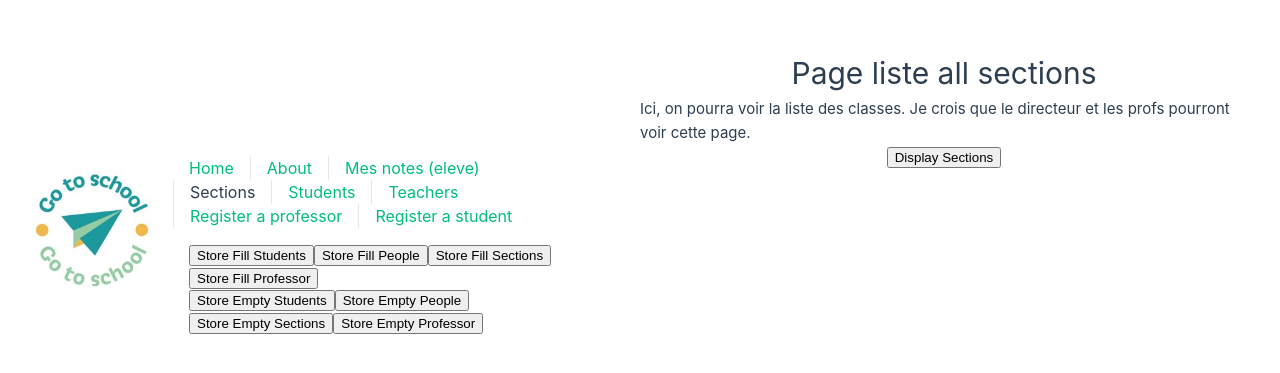
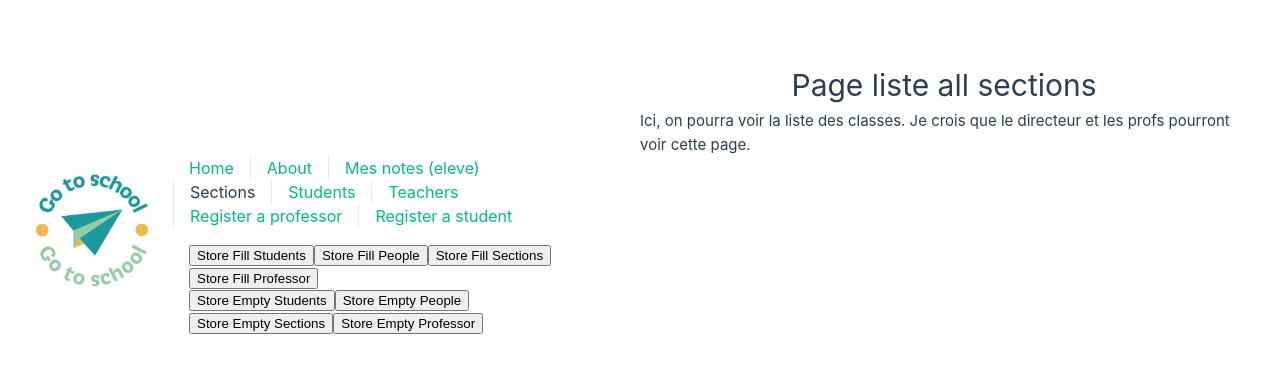
Before and after one commit to Aelie54/WebAppSchool_Front, a Vue app: page /sections in a window 1280 px wide. Shown: the part 171-544 px from the top of the page. Built offline with nearby package versions, Linux system fonts and the light colour scheme.

Commit message:
Display sections

```diff
--- a/src/views/SectionView.vue
+++ b/src/views/SectionView.vue
@@ -1,15 +1,11 @@
 <template>
   <div class="main_section">
     <h1>Page display unique sections</h1>
-    <p>
-      <button @click="display_sections()">Display Sections</button>
-    </p>
     <div class="flex_container">
       <p>Section name : {{ item.name }}</p>
       <p>Section Professor : {{ item.instit }}</p>
       <p>Section id : {{ item.id }}</p>
       <p>Section students : {{ item.Eleve }}</p>
-
     </div>
   </div>
 </template>
@@ -34,16 +30,28 @@ function display_sections() {
   console.log(route.params.id);
 
   let all_sections = storeStore.all_sections;
-  all_sections.forEach(element => {
-      if(element.name == route.params.id){
-        console.log("Success");
-        console.log(element)
-        item.value = element
-        console.log(item.value.name)
-        console.log(item.value)
-        return;
-      }
-  });
-//   item.value = storeStore.all_sections;
+
+  for (let index = 0; index < all_sections.length; index++) {
+    if (all_sections[index].name == route.params.id) {
+      console.log("Success");
+      console.log(all_sections[index]);
+      item.value = all_sections[index];
+      console.log(item.value.name);
+      console.log(item.value);
+      return;
+    }
+  }
+
+  // all_sections.forEach((element) => {
+  //   if (element.name == route.params.id) {
+  //     console.log("Success");
+  //     console.log(element);
+  //     item.value = element;
+  //     console.log(item.value.name);
+  //     console.log(item.value);
+  //     return;
+  //   }
+  // });
+  //   item.value = storeStore.all_sections;
 }
 </script>
--- a/src/views/SectionsView.vue
+++ b/src/views/SectionsView.vue
@@ -3,11 +3,8 @@
     <h1>Page liste all sections</h1>
     Ici, on pourra voir la liste des classes. Je crois que le directeur et les
     profs pourront voir cette page.
-    <p>
-      <button @click="display_sections()">Display Sections</button>
-    </p>
     <div class="flex_container">
-      <div v-for="item in section_list" :key="item" class="flex_stuff">
+      <div @click="send(item.name)" v-for="item in section_list" :key="item" class="flex_stuff">
         <!-- {{ item }} -->
         <p>Section name : {{ item.name }}</p>
         <p>Section Professor : {{ item.instit }}</p>
@@ -19,8 +16,12 @@
 
 <script setup>
 import { ref, onMounted } from "vue";
+import { useRouter, useRoute } from "vue-router";
 import { useStudentsStore } from "../stores/students";
 const storeStore = useStudentsStore();
+const router = useRouter();
+const route = useRoute();
+
 
 const section_list = ref([]);
 
@@ -39,6 +40,12 @@ function display_sections() {
     console.log(storeStore.all_sections);
     section_list.value = storeStore.all_sections;
   }
+}
+
+function send(stuff) {
+  console.log("send");
+  console.log(stuff);
+  router.push({ name: "section", params: { id: stuff } });
 }
 
 </script>
```
